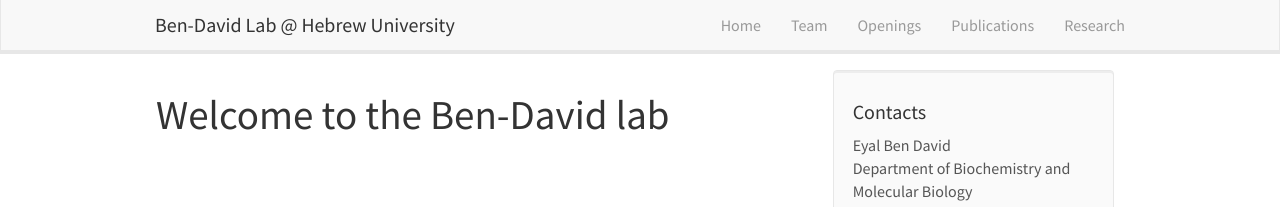
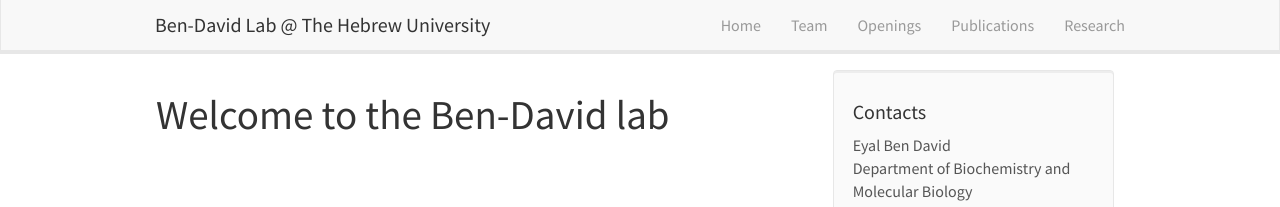
Before and after one commit to eyalbenda/eyalbenda.github, a Jekyll site: the page built from _pages/home.md, in a window 1280 px wide. Shown: the top 207 px of the page. Built offline with Jekyll 4.4.1, drawn with Linux system fonts in a browser that asks for light colours.

```diff
--- a/_includes/header.html
+++ b/_includes/header.html
@@ -8,8 +8,7 @@
 		  <span class="icon-bar"></span>
 		</button>
 
-
-    <a class="navbar-brand" href="{{ site.url }}{{ site.baseurl }}/">Ben-David Lab @ Hebrew University</a>
+	  <a class="navbar-brand" href="{{ site.url }}{{ site.baseurl }}/">Ben-David Lab @ The Hebrew University</a>
 	  </div>
 	  <div class="collapse navbar-collapse" id="navbar-collapse-1">
 		<ul class="nav navbar-nav navbar-right">
```
Lines whose indentation alone changed are shown as unchanged.
